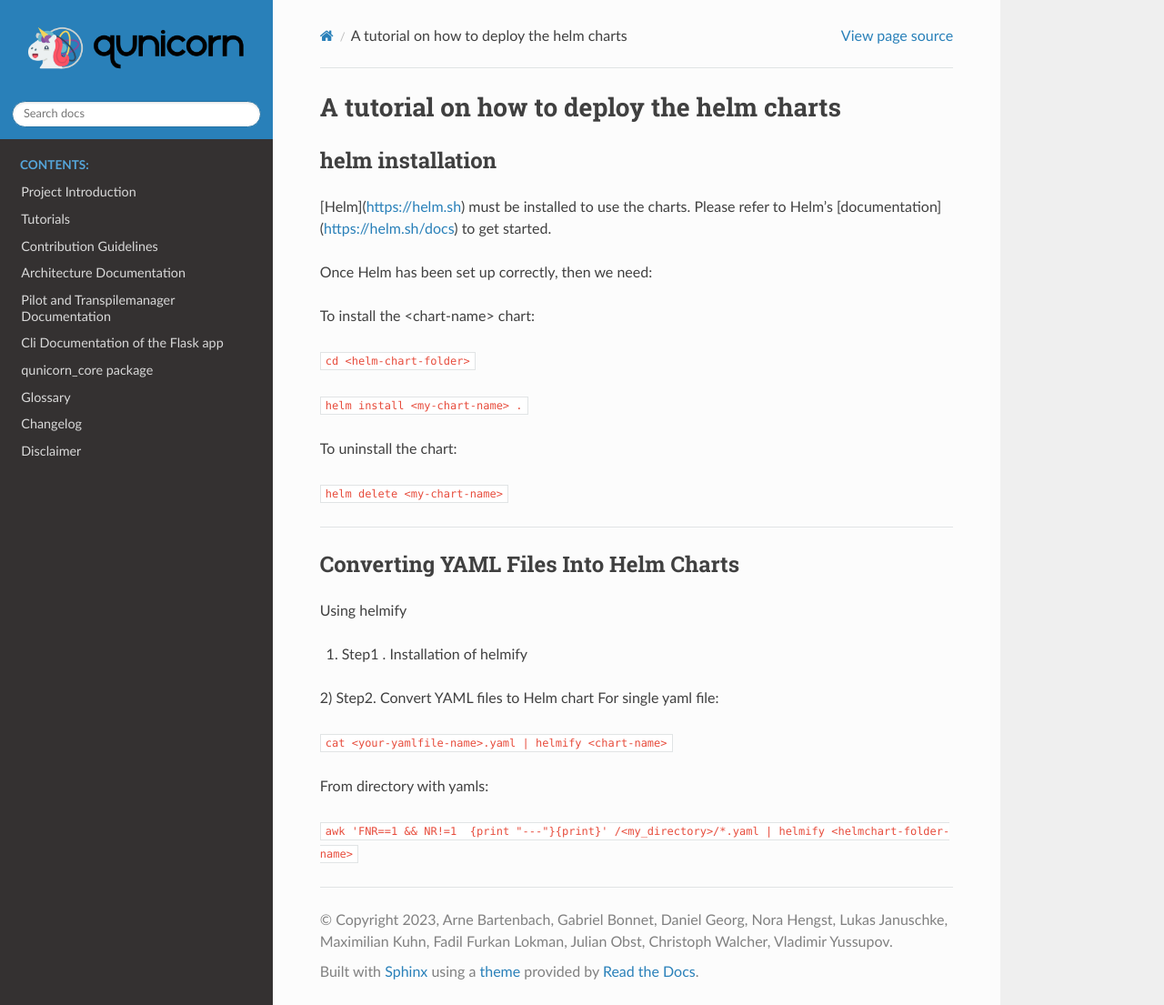
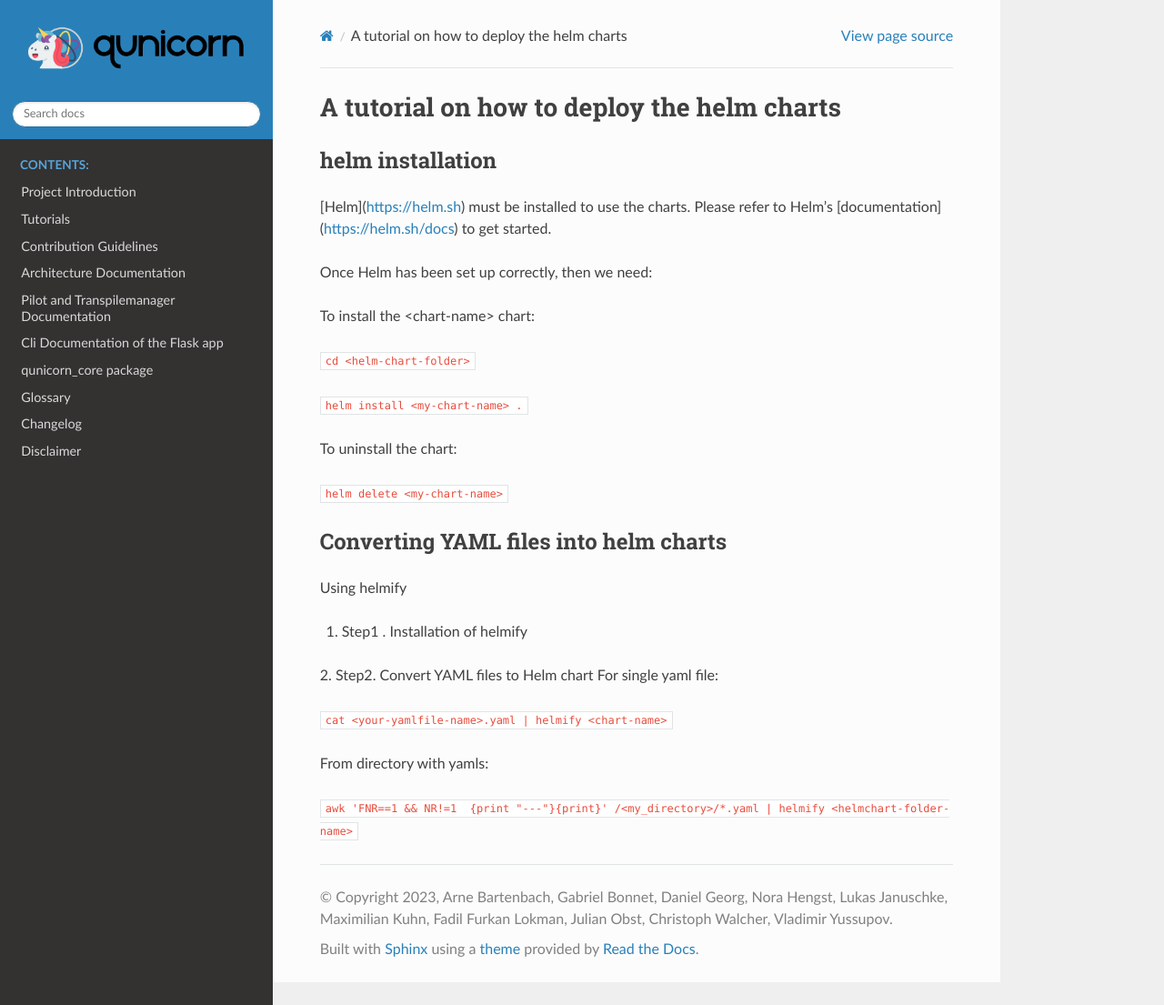
Before and after one commit to qunicorn/qunicorn-core, a Sphinx documentation site: the page built from docs/tutorials/helm_charts_deplyment.rst, in a window 1280 px wide and 1105 px high. Shown: the whole window at 91% size. Built offline with Sphinx 7.4.7 and the Read the Docs theme 2.0.0, drawn with Linux system fonts in a browser that asks for light colours; pages that are not in the unit, such as notebooks, are missing from menus.

```diff
--- a/docs/tutorials/helm_charts_deplyment.rst
+++ b/docs/tutorials/helm_charts_deplyment.rst
@@ -19,18 +19,15 @@ To uninstall the chart:
 :code:`helm delete <my-chart-name>`
 
 
-------------------------------------------------------------------------------------------------------------------------------------
-
-
-Converting YAML Files Into Helm Charts
+Converting YAML files into helm charts
 ##############################
 
 Using helmify
 
 
-1) Step1 . Installation of helmify
+1. Step1 . Installation of helmify
 
-2) Step2. Convert YAML files to Helm chart
+2. Step2. Convert YAML files to Helm chart
 For single yaml file:
 
 :code:`cat <your-yamlfile-name>.yaml | helmify <chart-name>`
```
